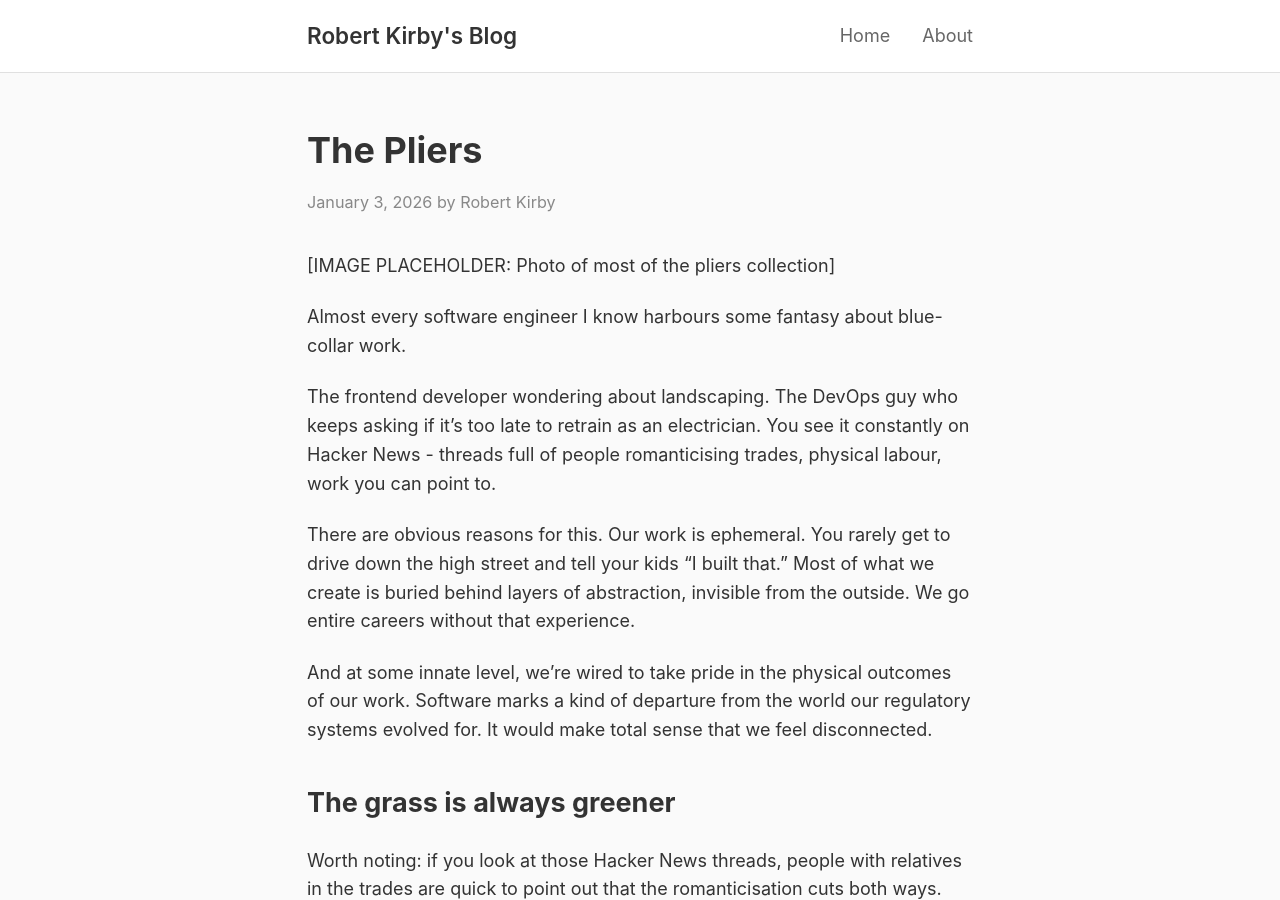
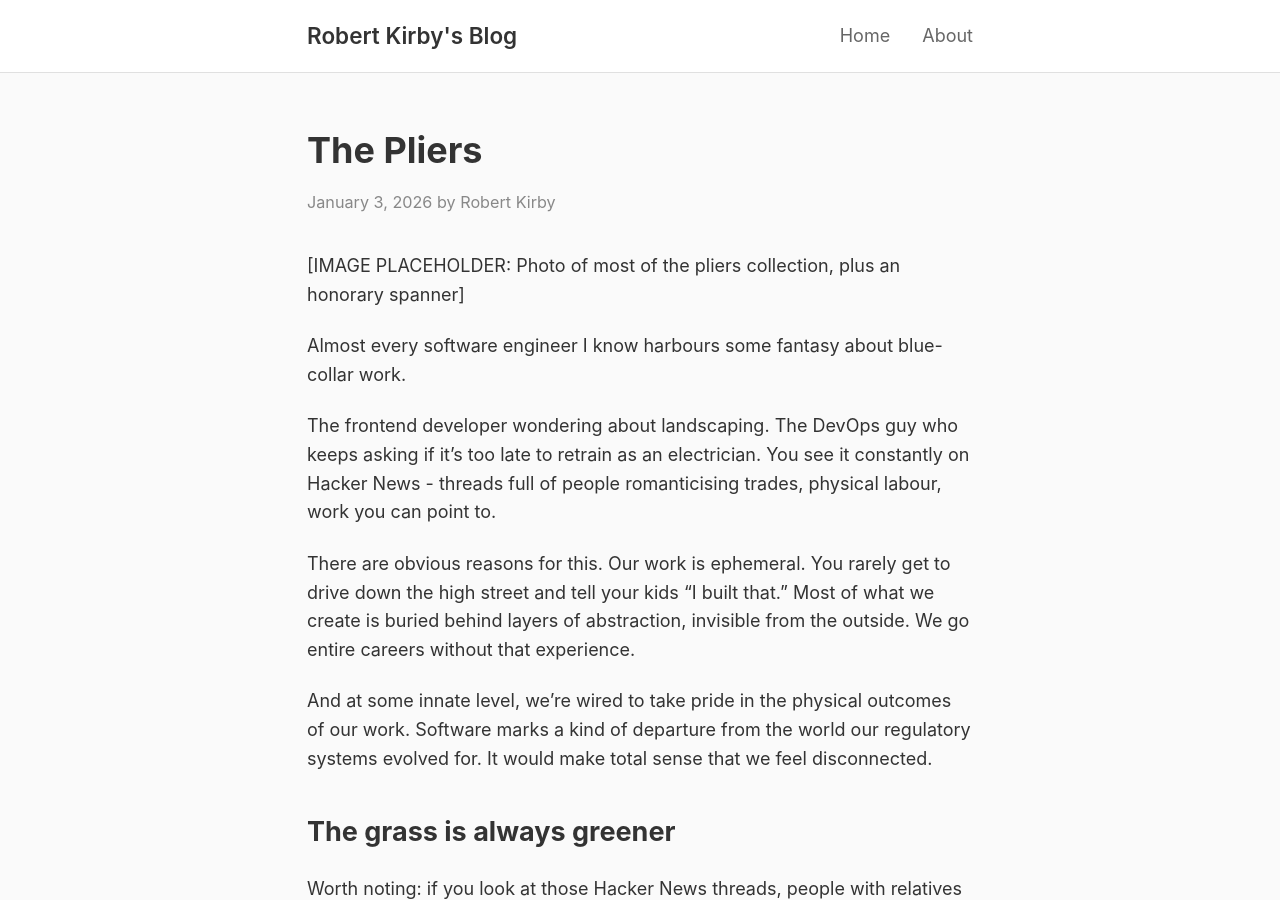
Before and after one commit to rob137/rob137.github.io, a Jekyll site: the page built from _posts/2026-01-03-the-pliers.md, in a window 1280 px wide and 900 px high. Built offline with Jekyll 4.4.1, drawn with Linux system fonts in a browser that asks for light colours.

Commit message:
Add honorary spanner to the photo placeholder

```diff
--- a/_posts/2026-01-03-the-pliers.md
+++ b/_posts/2026-01-03-the-pliers.md
@@ -6,7 +6,7 @@ tags: [tools, software, identity, change]
 excerpt: "Software engineers fantasise about blue-collar work. I've been thinking about why, and what my collection of pliers has to do with it."
 ---
 
-[IMAGE PLACEHOLDER: Photo of most of the pliers collection]
+[IMAGE PLACEHOLDER: Photo of most of the pliers collection, plus an honorary spanner]
 
 Almost every software engineer I know harbours some fantasy about blue-collar work.
 
```
